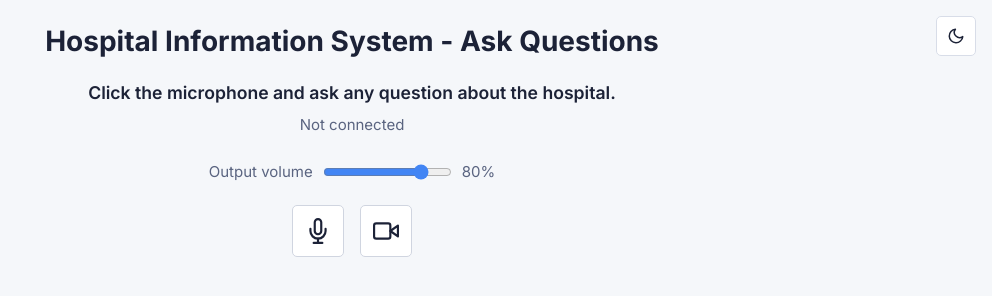
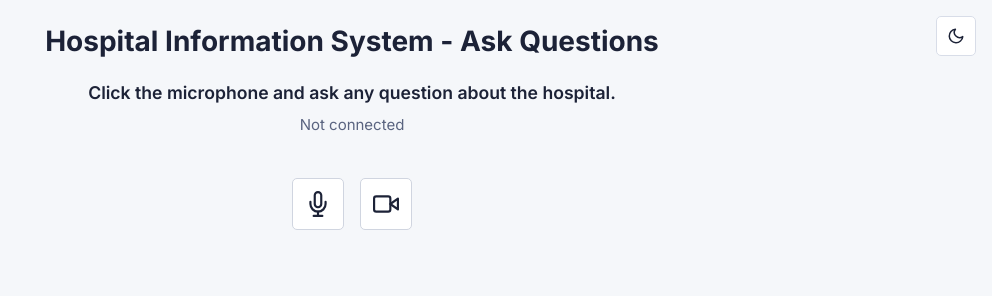
Before and after one commit to aiaioo/AI-Agents, a plain HTML site: page hospital-information-voice-kiosk/frontend/index.html in a window 1280 px wide. Shown: the whole page, without its empty margins (288-1280 px from the left). Drawn offline with Linux system fonts and the light colour scheme.

Commit message:
Updated prompt

```diff
--- a/hospital-information-voice-kiosk/frontend/index.html
+++ b/hospital-information-voice-kiosk/frontend/index.html
@@ -165,12 +165,7 @@
 
     /* ─── Volume control ─── */
     #volumeControl {
-      display: flex;
-      align-items: center;
-      justify-content: center;
-      gap: 10px;
-      margin: 0 0 8px;
-      color: var(--text-secondary);
+      display: none;
     }
 
     #volume {
```
